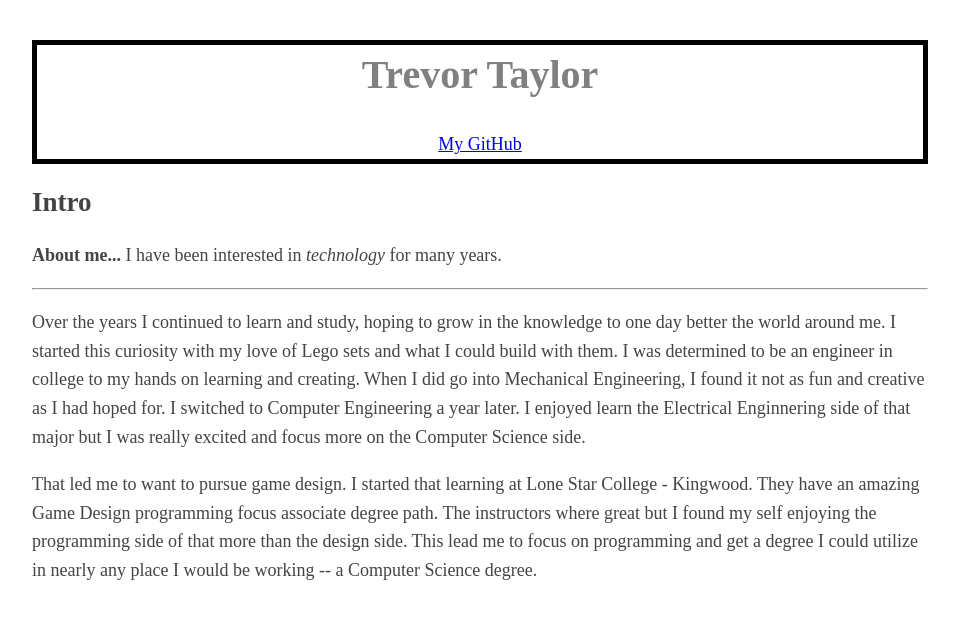
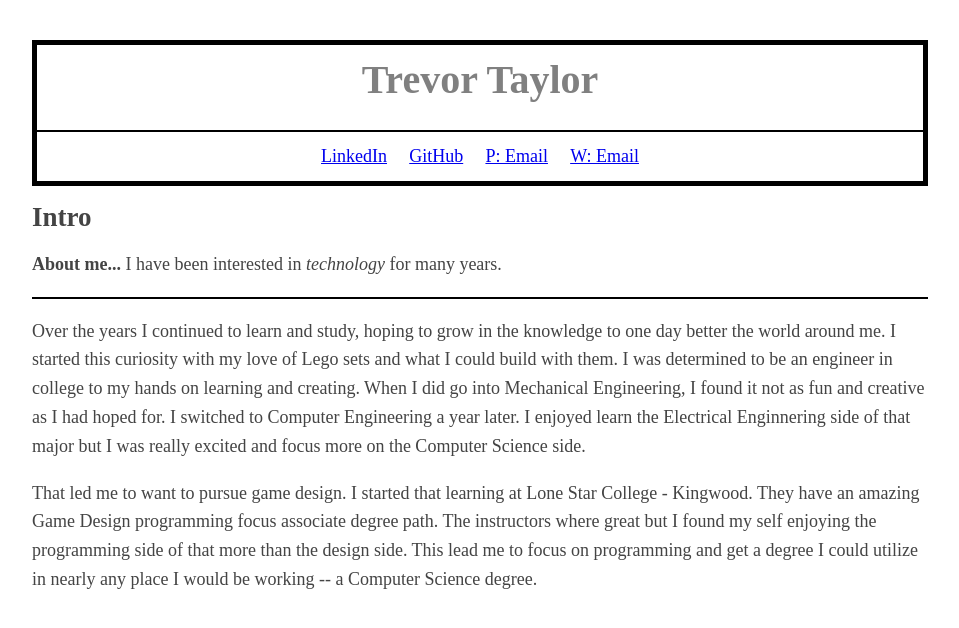
Before and after one commit to Trevis42/Profile-Website, a plain HTML site: page index.html in a window 1280 px wide. Shown: the whole page, without its empty margins (160-1119 px from the left). Drawn offline with Linux system fonts and the light colour scheme.

Commit message:
Updated layout, added links to email and profile pages. Also increaded thickness of <hr> tags

```diff
--- a/index.html
+++ b/index.html
@@ -13,37 +13,46 @@
 				<div class="titleBar">
 					<!-- Title for page -->
 					<p>Trevor Taylor</p>
-          <a href="https://github.com/TrevorTaylor-TP" target="_blank"
-            >My GitHub</a
-          >
+					<hr />
+					<ul class="links">
+						<li>
+							<a href="https://www.linkedin.com/in/trevordtaylor/" target="_blank">
+								LinkedIn
+							</a>
+						</li>
+						<li>
+							<!-- add link -->
+							<a href="https://github.com/TrevorTaylor-TP" target="_blank">
+								GitHub
+							</a>
+						</li>
+						<li>
+							<a href="mailto: trevor.d.taylor@gmail.com">P: Email</a>
+						</li>
+						<li>
+							<a href="mailto: ttaylor@talentpath.com">W: Email</a>
+						</li>
+					</ul>
 				</div>
 				<div id="intro">
 					<!-- non-sidebar -->
 					<h2 intro><strong>Intro</strong></h2>
-          <p>
-            <strong> About me...</strong> I have been interested in
-            <em>technology</em> for many years.
-          </p>
+					<p><strong> About me...</strong> I have been interested in <em>technology</em> for many years.</p>
 					<hr />
 					<p>
-            Over the years I continued to learn and study, hoping to grow in the
-            knowledge to one day better the world around me. I started this
-            curiosity with my love of Lego sets and what I could build with
-            them. I was determined to be an engineer in college to my hands on
-            learning and creating. When I did go into Mechanical Engineering, I
-            found it not as fun and creative as I had hoped for. I switched to
-            Computer Engineering a year later. I enjoyed learn the Electrical
-            Enginnering side of that major but I was really excited and focus
-            more on the Computer Science side.
+						Over the years I continued to learn and study, hoping to grow in the knowledge to one day better
+						the world around me. I started this curiosity with my love of Lego sets and what I could build
+						with them. I was determined to be an engineer in college to my hands on learning and creating.
+						When I did go into Mechanical Engineering, I found it not as fun and creative as I had hoped
+						for. I switched to Computer Engineering a year later. I enjoyed learn the Electrical Enginnering
+						side of that major but I was really excited and focus more on the Computer Science side.
 					</p>
 					<p>
-            That led me to want to pursue game design. I started that learning
-            at Lone Star College - Kingwood. They have an amazing Game Design
-            programming focus associate degree path. The instructors where great
-            but I found my self enjoying the programming side of that more than
-            the design side. This lead me to focus on programming and get a
-            degree I could utilize in nearly any place I would be working -- a
-            Computer Science degree.
+						That led me to want to pursue game design. I started that learning at Lone Star College -
+						Kingwood. They have an amazing Game Design programming focus associate degree path. The
+						instructors where great but I found my self enjoying the programming side of that more than the
+						design side. This lead me to focus on programming and get a degree I could utilize in nearly any
+						place I would be working -- a Computer Science degree.
 					</p>
 				</div>
 			</div>
--- a/styles.css
+++ b/styles.css
@@ -10,7 +10,7 @@ body {
 h1,
 h2,
 h3 {
-  line-height: 1.2;
+	line-height: 1.2rem;
 }
 
 .titleBar {
@@ -23,9 +23,34 @@ h3 {
 	font-size: 40px;
 	font-weight: bold;
 	color: gray;
-  margin-top: 5px;
-  margin-bottom: 30px;
+	margin-top: 10px;
+	margin-bottom: 25px;
 	line-height: 50px;
+}
+
+hr {
+	height: 2px;
+	border: 0 none;
+	background-color: rgb(0, 0, 0);
+	margin-top: 0px;
+	margin-bottom: 0px;
+}
+
+.links {
+	list-style-type: square;
+	margin: 5px auto;
+	padding: 0px;
+}
+
+.links li {
+	display: inline-block;
+	padding: 5px 1%;
+	width: 20% auto;
+}
+
+.links li a {
+	width: auto;
+	text-align: center;
 }
 
 /* .titleBar p,
```
Lines whose indentation alone changed are shown as unchanged.
